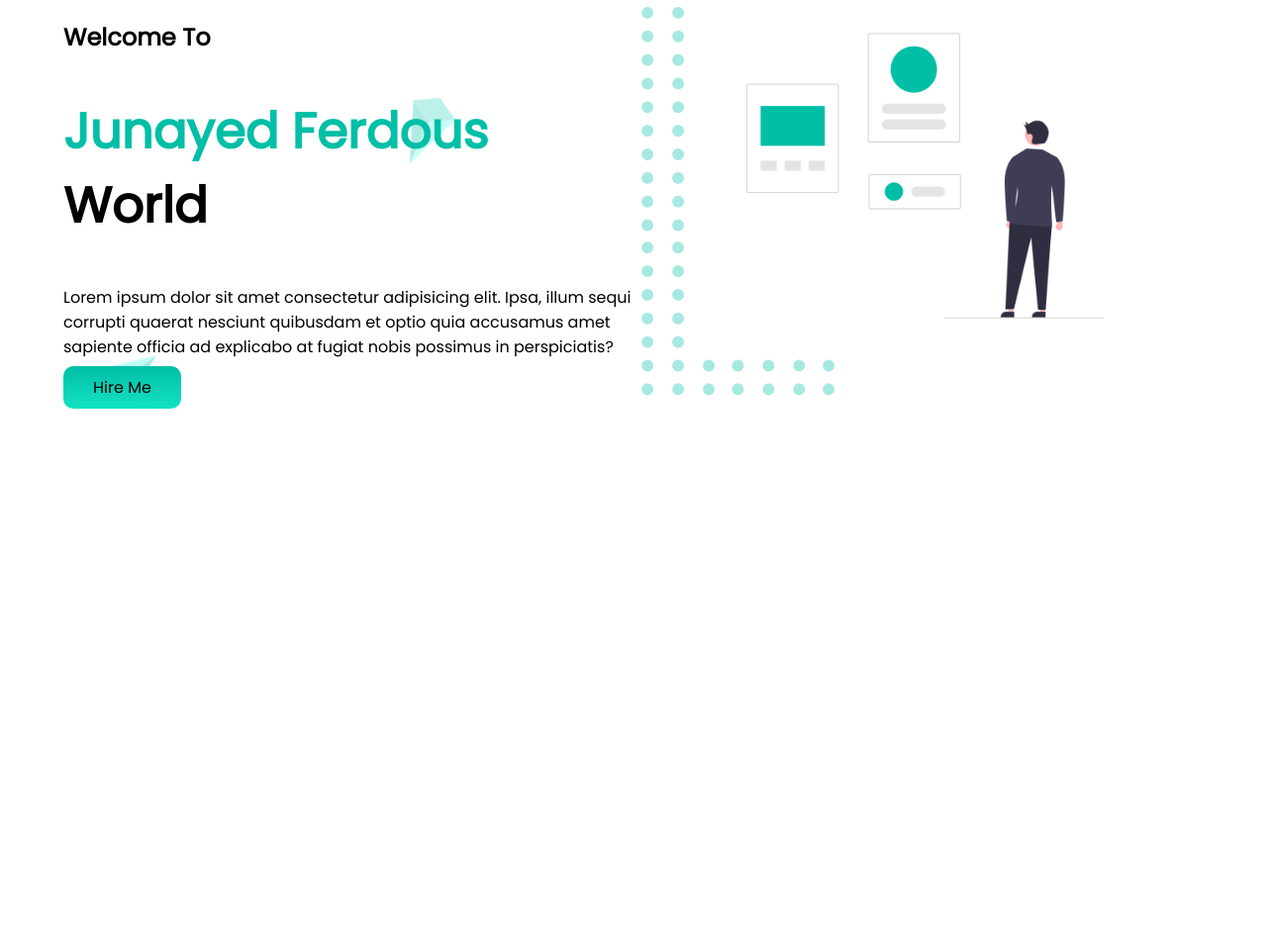
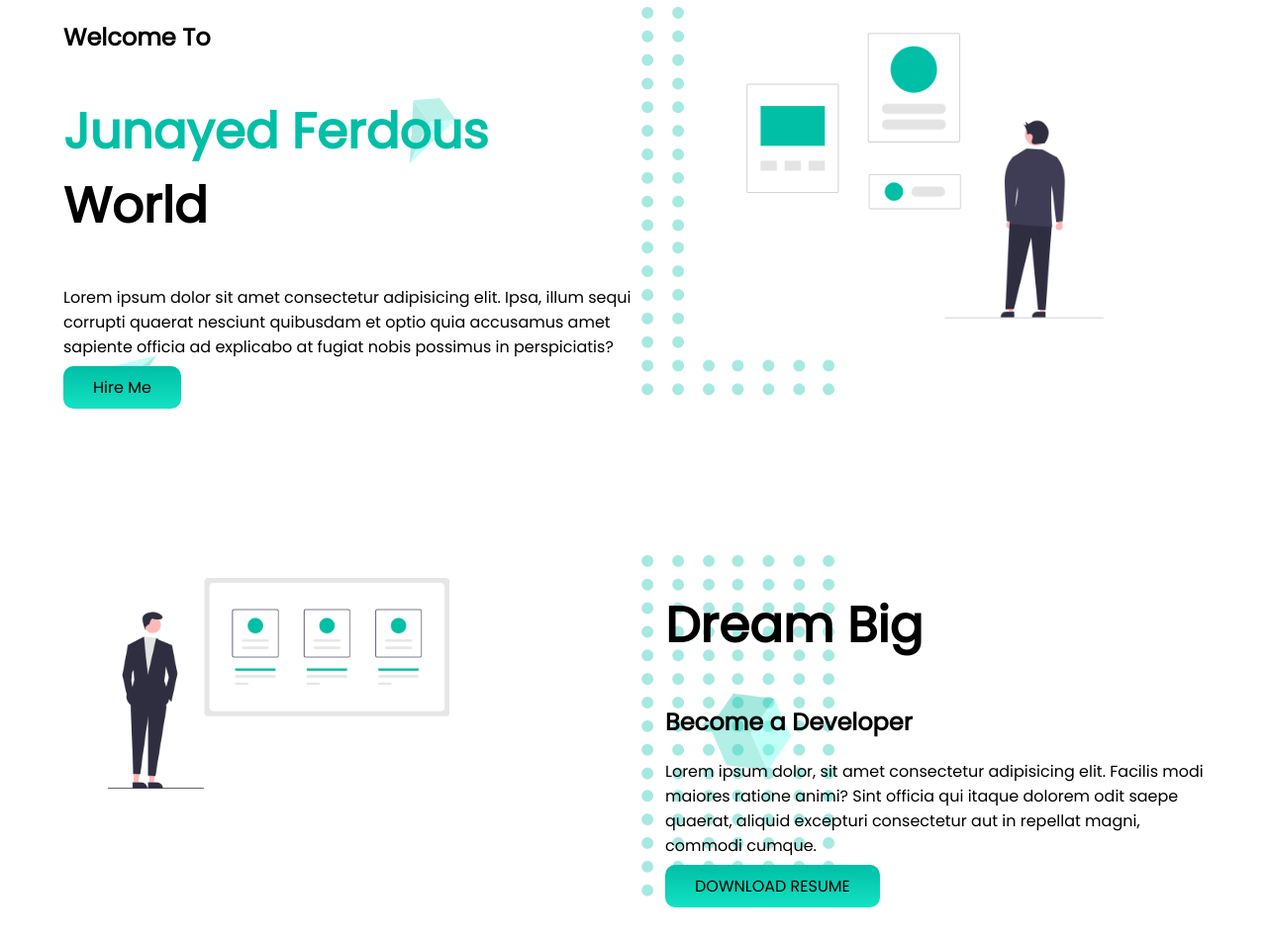
Before and after one commit to junayed-ferdous/portfolio-practice, a plain HTML site: page index.html in a window 1280 px wide. Shown: the whole page at 99% size. Before the commit the page ends 800 px from the top, so only its background shows below. Drawn offline with Linux system fonts and the light colour scheme.

Commit message:
about section added

```diff
--- a/index.html
+++ b/index.html
@@ -27,7 +27,19 @@
             <img src="images/first-img.png" alt="">
         </div>
     </section>
-
+    <section class="about-section flexible-container">
+        <div class="half-width">
+            <img src="images/second-img.png" alt="">
+        </div>
+        <div class="half-width pdr-5">
+            <h1>Dream Big</h1>
+            <h2>Become a Developer</h2>
+            <p>Lorem ipsum dolor, sit amet consectetur adipisicing elit. Facilis modi maiores ratione animi? Sint
+                officia qui itaque dolorem odit saepe quaerat, aliquid excepturi consectetur aut in repellat magni,
+                commodi cumque.</p>
+            <a class="link-button" href="linkedin.com/junayed_ferdous">DOWNLOAD RESUME</a>
+        </div>
+    </section>
 
 </body>
 
--- a/style.css
+++ b/style.css
@@ -34,7 +34,11 @@ h1 {
     border-radius: 10px;
 }
 
-.header-section {
+.header-section, .about-section {
     background-image: url(images/header-bg.png);
     background-repeat: no-repeat;
 }
+
+.pdr-5 {
+    padding-right: 5%;
+}
```
